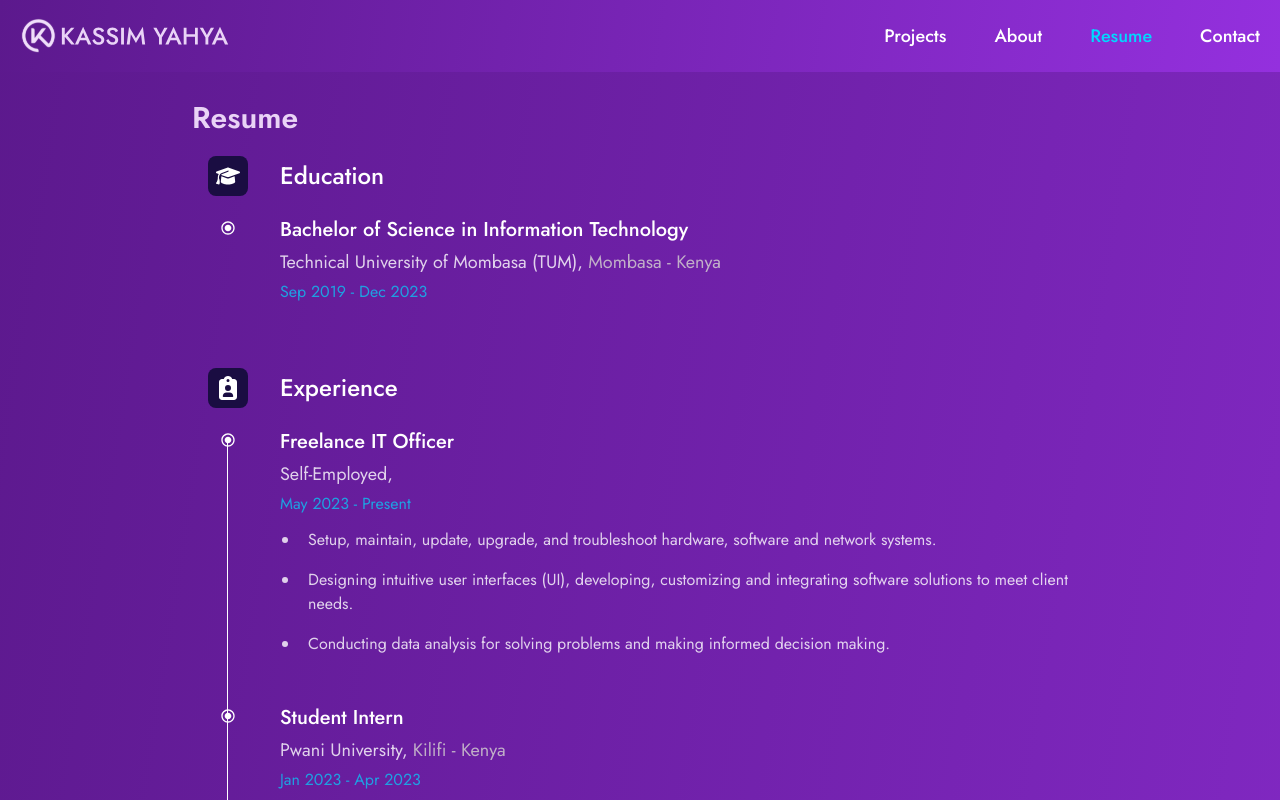
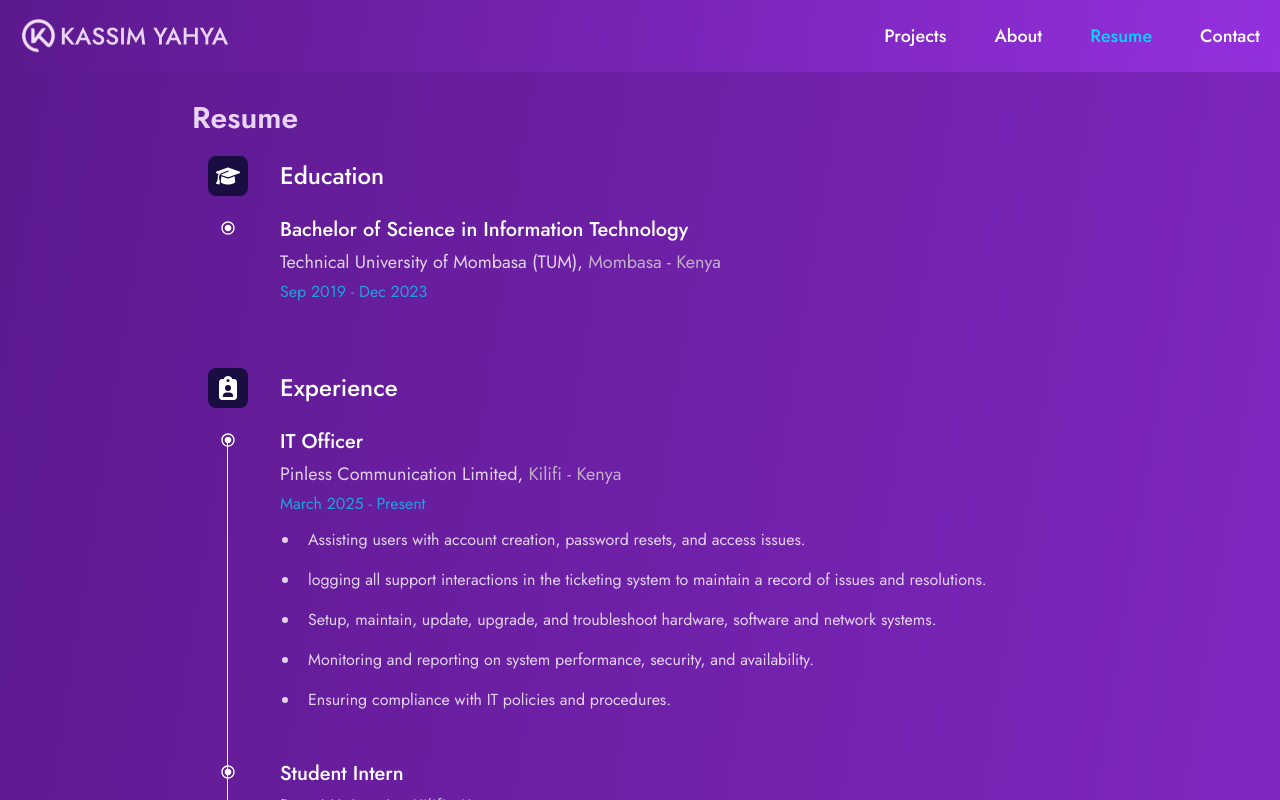
Before and after one commit to DivineLeafBird/portfolio, a React (Vite) app: page /resume in a window 1280 px wide. Shown: the top 800 px of the page. Built offline with nearby package versions, Linux system fonts and the light colour scheme.

Commit message:
fix: update experience details for IT Officer role with accurate information

```diff
--- a/src/data/experienceDetails.js
+++ b/src/data/experienceDetails.js
@@ -1,13 +1,15 @@
 const experienceDetails = [
   {
-    title: "Freelance IT Officer",
-    company: "Self-Employed",
-    location: "",
-    date: "May 2023 - Present",
+    title: "IT Officer",
+    company: "Pinless Communication Limited",
+    location: "Kilifi - Kenya",
+    date: "March 2025 - Present",
     description: [
+      "Assisting users with account creation, password resets, and access issues.",
+      "logging all support interactions in the ticketing system to maintain a record of issues and resolutions.",
       "Setup, maintain, update, upgrade, and troubleshoot hardware, software and network systems.",
-      "Designing intuitive user interfaces (UI), developing, customizing and integrating software solutions to meet client needs.",
-      "Conducting data analysis for solving problems and making informed decision making.",
+      "Monitoring and reporting on system performance, security, and availability.",
+      "Ensuring compliance with IT policies and procedures.",
     ],
   },
   {
```
